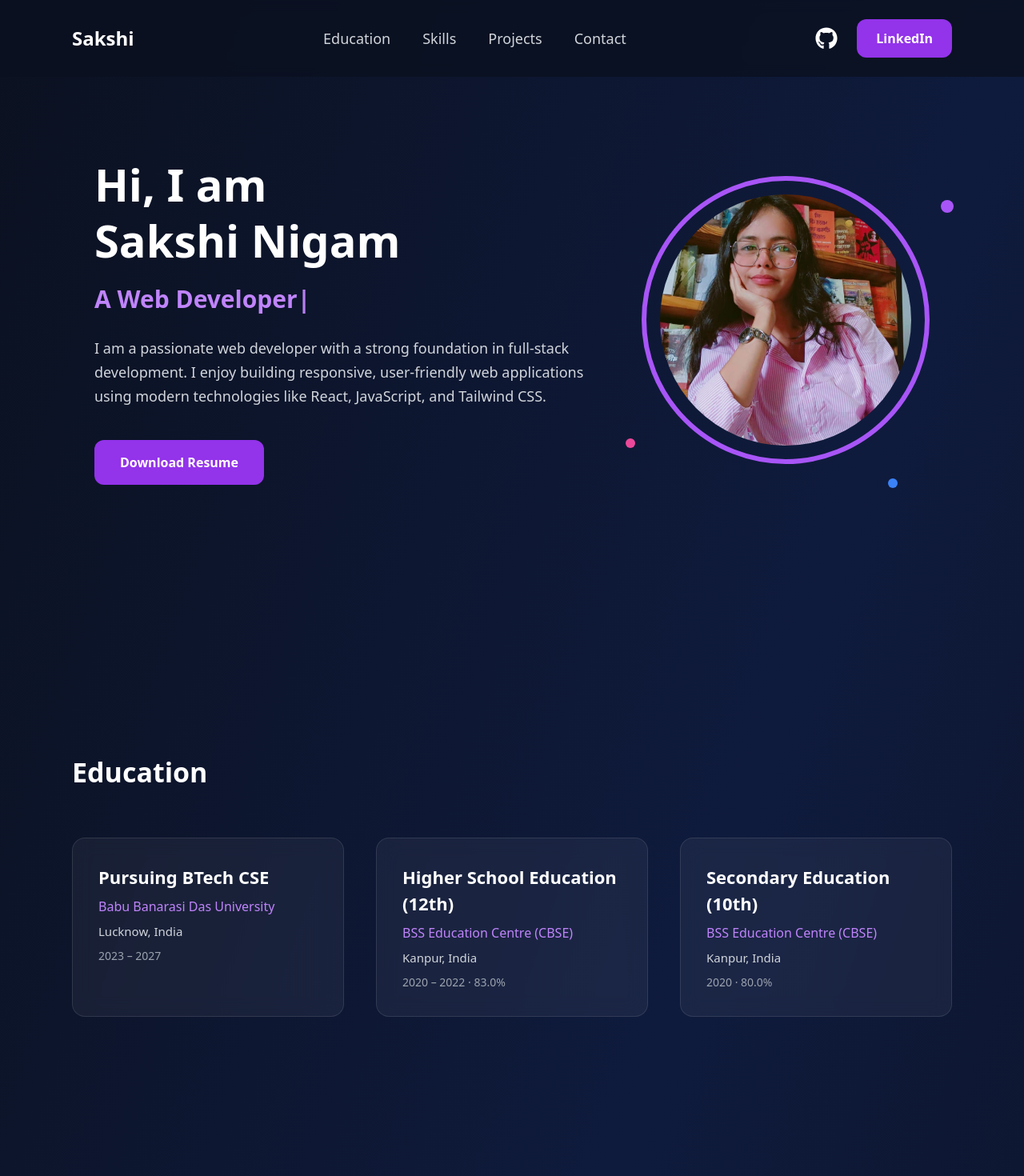
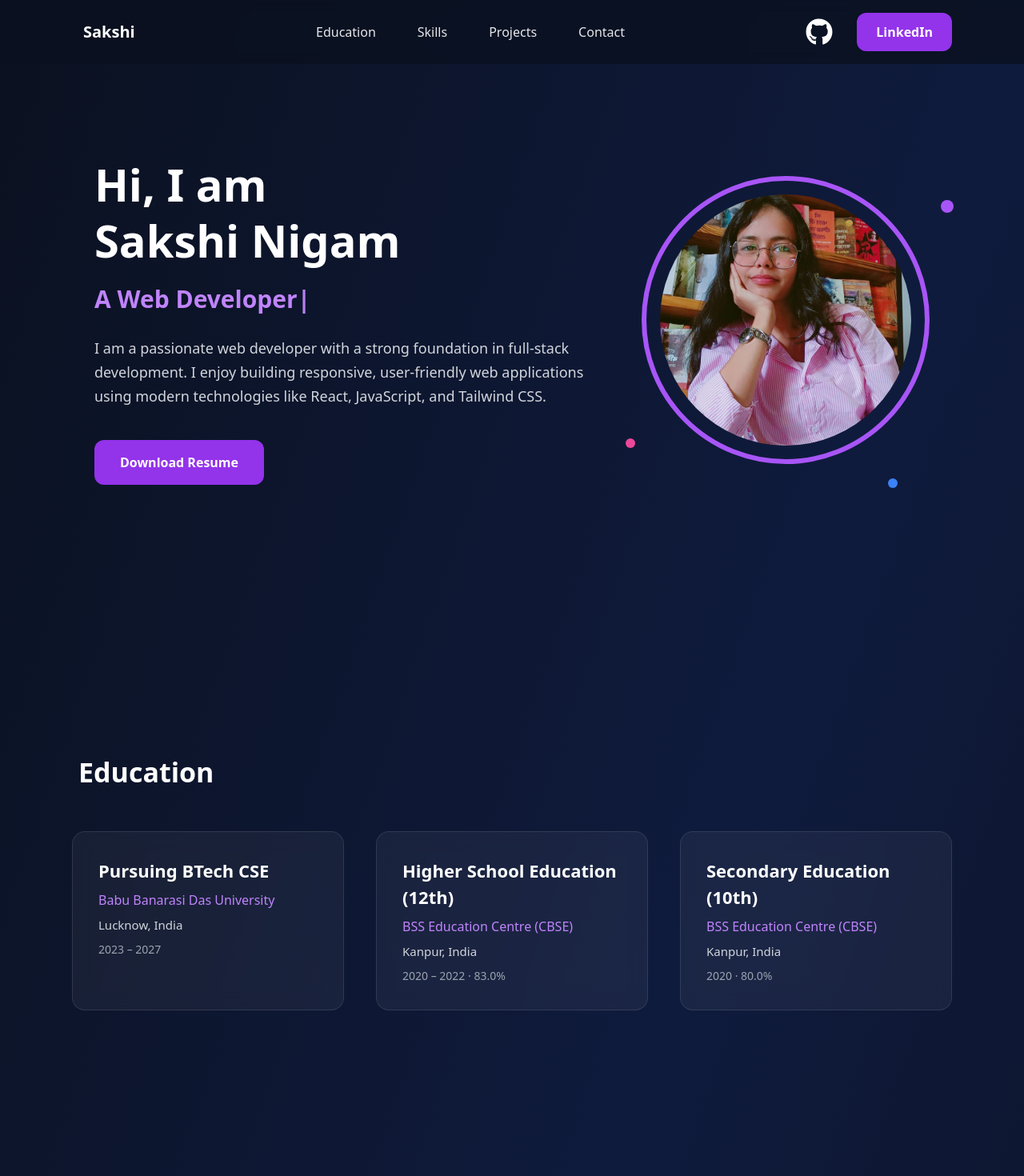
Before and after one commit to Sakshi1166/sakshi-portfolio, a React (Vite) app: page / in a window 1280 px wide. Shown: the top 1470 px of the page at 80% size. Built offline with nearby package versions, Linux system fonts and the light colour scheme.

Commit message:
Refine section heading hover styles and layout padding

```diff
--- a/src/components/Contact.jsx
+++ b/src/components/Contact.jsx
@@ -37,7 +37,7 @@ export default function Contact() {
             whileInView={{ opacity: 1, y: 0 }}
             transition={{ duration: 0.7 }}
             viewport={{ once: false }}
-            className="text-[34px] font-semibold text-white mb-8 pop-hover"
+            className="section-bar text-[34px] font-semibold text-white mb-8"
           >
             Contact
           </motion.h2>
@@ -73,7 +73,7 @@ export default function Contact() {
             whileInView={{ opacity: 1, y: 0 }}
             transition={{ duration: 0.7 }}
             viewport={{ once: false }}
-            className="text-[34px] font-semibold text-white mb-8 pop-hover"
+            className="section-bar text-[34px] font-semibold text-white mb-8"
           >
             Social Links
           </motion.h2>
@@ -127,7 +127,7 @@ export default function Contact() {
         whileInView={{ opacity: 1 }}
         transition={{ duration: 1 }}
         viewport={{ once: false }}
-        className="mt-20 text-center text-gray-400 text-[15px] pop-hover"
+        className="section-bar mt-20 mx-auto text-center text-gray-400 text-[15px]"
       >
         © 2026 Sakshi Nigam
       </motion.p>
--- a/src/components/Education.jsx
+++ b/src/components/Education.jsx
@@ -9,7 +9,7 @@ export default function Education() {
         whileInView={{ opacity: 1, y: 0 }}
         transition={{ duration: 0.6, ease: "easeOut" }}
         viewport={{ amount: 0.3 }}
-        className="text-[34px] font-semibold text-white mb-14 pop-hover"
+        className="section-bar text-[34px] font-semibold text-white mb-12"
       >
         Education
       </motion.h2>
--- a/src/components/Navbar.jsx
+++ b/src/components/Navbar.jsx
@@ -2,47 +2,50 @@ import { FaGithub } from "react-icons/fa";
 
 export default function Navbar() {
   return (
-    <nav className="fixed top-0 w-full z-50 flex items-center justify-between px-[90px] py-6 bg-[#0b1120]/80 backdrop-blur">
+    <nav className="fixed top-0 w-full z-50 bg-[#0b1120]/80 backdrop-blur">
+      <div className="max-w-[1400px] mx-auto flex items-center justify-between px-6 md:px-[90px] py-4">
 
         {/* LEFT — NAME */}
-      <div className="text-[24px] font-bold text-white pop-hover">
+        <div className="section-pill px-4 py-1.5 text-[20px] font-bold text-white">
           Sakshi
         </div>
 
-      {/* CENTER — FRONT PAGE LINKS */}
-      <div className="flex gap-10 text-[18px] text-gray-300 font-medium">
-        <a href="#education" className="pop-hover hover:text-white">
-          Education
+        {/* CENTER — NAV LINKS */}
+        <div className="hidden md:flex gap-6">
+          {["Education", "Skills", "Projects", "Contact"].map((item) => (
+            <a
+              key={item}
+              href={`#${item.toLowerCase()}`}
+              className="section-pill px-4 py-1.5 text-[16px] font-medium text-gray-200 hover:text-white"
+            >
+              {item}
             </a>
-        <a href="#skills" className="pop-hover hover:text-white">
-          Skills
-        </a>
-        <a href="#projects" className="pop-hover hover:text-white">
-          Projects
-        </a>
-        <a href="#contact" className="pop-hover hover:text-white">
-          Contact
-        </a>
+          ))}
         </div>
 
-      {/* RIGHT — GITHUB + LINKEDIN */}
-      <div className="flex items-center gap-6">
+        {/* RIGHT — ICONS */}
+        <div className="flex items-center gap-4">
+          {/* GitHub */}
           <a
             href="https://github.com/Sakshi1166"
             target="_blank"
-          className="pop-hover text-white"
+            rel="noreferrer"
+            className="section-pill p-2 text-white flex items-center justify-center"
           >
-          <FaGithub size={28} />
+            <FaGithub size={34} />
           </a>
 
+          {/* LinkedIn */}
           <a
             href="https://www.linkedin.com/in/sakshi-nigam-3871872a9"
             target="_blank"
+            rel="noreferrer"
             className="pop-hover bg-purple-600 hover:bg-purple-700 transition px-6 py-3 rounded-xl text-white text-[16px] font-semibold"
           >
             LinkedIn
           </a>
         </div>
+      </div>
     </nav>
   );
 }
--- a/src/components/Projects.jsx
+++ b/src/components/Projects.jsx
@@ -13,7 +13,7 @@ export default function Projects() {
         whileInView={{ opacity: 1, y: 0 }}
         transition={{ duration: 0.6, ease: "easeOut" }}
         viewport={{ amount: 0.3, once: false }}
-        className="text-[34px] font-semibold text-white mb-14 pop-hover"
+        className="section-bar text-[34px] font-semibold text-white mb-12"
       >
         Projects
       </motion.h2>
--- a/src/components/Skills.jsx
+++ b/src/components/Skills.jsx
@@ -11,7 +11,7 @@ export default function Skills() {
         whileInView={{ opacity: 1, y: 0 }}
         transition={{ duration: 0.6, ease: "easeOut" }}
         viewport={{ amount: 0.3 }}
-        className="text-[34px] font-semibold text-white mb-14 pop-hover"
+        className="section-bar text-[34px] font-semibold text-white mb-12"
       >
         Skills
       </motion.h2>
--- a/src/index.css
+++ b/src/index.css
@@ -18,66 +18,57 @@ body {
   font-family: ui-sans-serif, system-ui, -apple-system;
 }
 
-/* Base styles */
-body {
-  background-color: #0b1120;
-  color: #e5e7eb;
-  font-family: ui-sans-serif, system-ui, -apple-system, BlinkMacSystemFont;
-}
-
-/* Cursor blink animation */
-@keyframes blink {
-  0%, 50%, 100% {
-    opacity: 1;
-  }
-  25%, 75% {
-    opacity: 0;
-  }
-}
-
-.animate-blink {
-  animation: blink 1.2s infinite;
-}
-
-/* Bubble pop hover effect */
+/* ---------- COMMON HOVER ---------- */
 .pop-hover {
   transition: transform 0.25s ease, box-shadow 0.25s ease;
 }
 
 .pop-hover:hover {
-  transform: scale(1.08);
-  box-shadow: 0 0 22px rgba(168, 85, 247, 0.45);
+  transform: scale(1.05);
+  box-shadow: 0 0 18px rgba(168, 85, 247, 0.45);
 }
 
-/* Desktop font boost */
-@media (min-width: 1024px) {
-  body {
-    font-size: 18px;
+/* ---------- SECTION / NAV PILL ---------- */
+.section-pill {
+  display: inline-flex;
+  align-items: center;
+  padding: 2px 14px;            /* 👈 thin padding */
+  border-radius: 9999px;        /* 👈 rounded edges */
+  background: transparent;
+  transition: background 0.3s ease, box-shadow 0.3s ease,  transform 0.25s ease;
+}
+
+.section-pill:hover {
+  background: rgba(255, 255, 255, 0.06);
+  box-shadow: 0 0 18px rgba(168, 85, 247, 0.55);
+}
+
+/* ---------- FULL WIDTH SECTION HEADING (ULTRA THIN) ---------- */
+.section-bar {
+  width: 100%;
+  padding: 0px 8px;                /* ⬅ ultra thin height */
+  border-radius: 9999px;
+  background: transparent;
+  transition:
+    background 0.25s ease,
+    box-shadow 0.25s ease,
+    transform 0.2s ease;
+}
+
+.section-bar:hover {
+  background: rgba(255, 255, 255, 0.045);  /* very subtle */
+  box-shadow: 0 0 10px rgba(168, 85, 247, 0.45); /* tight glow */
+}
+
+
+@media (max-width: 640px) {
+  .section-bar {
+    padding: 5px 14px;
   }
 }
 
-/*@keyframes webDevFade {
-  0% {
-    opacity: 0;
-    transform: translateY(14px);
-  }
-  100% {
-    opacity: 1;
-    transform: translateY(0);
+@media (max-width: 640px) {
+  .section-pill {
+    padding: 5px 14px;
   }
 }
-
-.web-dev-animate {
-  display: inline-block;
-  animation: webDevFade 1.4s ease-in-out forwards;
-}*/
-
-/* Bubble pop hover */
-.pop-hover {
-  transition: transform 0.3s ease-in-out, box-shadow 0.3s ease-in-out;
-}
-
-.pop-hover:hover {
-  transform: scale(1.08);
-  box-shadow: 0 0 22px rgba(168, 85, 247, 0.45);
-}
```
Lines whose indentation alone changed are shown as unchanged.
